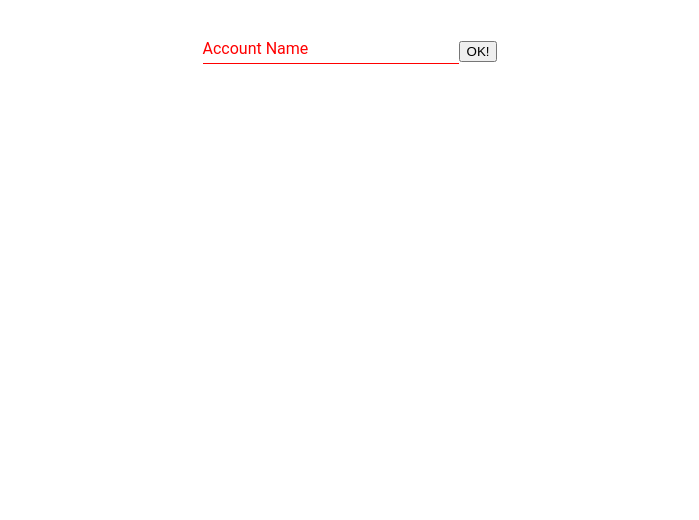
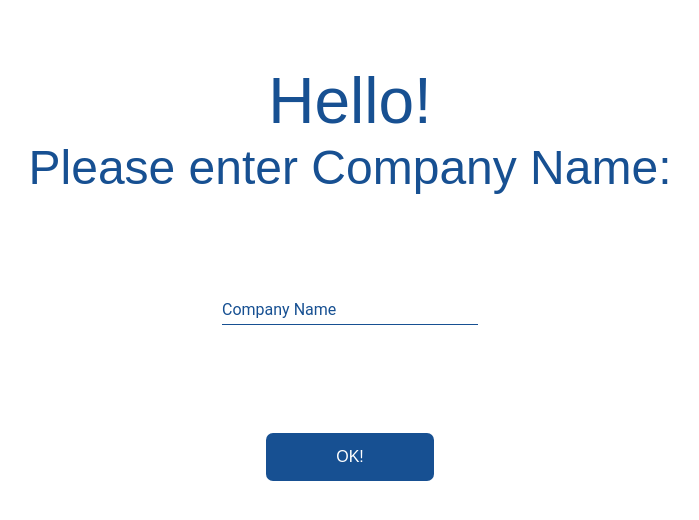
Before and after one commit to angieshu/Ridealong-React-NodeJS, a React app in the folder client/: page /customer/1 in a window 1280 px wide. Shown: the whole page, without its empty margins (290-989 px from the left). Built offline with nearby package versions, Linux system fonts and the light colour scheme.

Commit message:
finished functionality. working on design

```diff
--- a/client/src/components/App.js
+++ b/client/src/components/App.js
@@ -6,15 +6,26 @@ import TextField from 'material-ui/TextField';
 import '../css/App.css';
 
 import Customer from './Customer';
+import EnterCustomer from './EnterCustomer';
 
 class App extends Component {
 
 	state = {
 		customerName: "",
+		error: ""
 	}
 
-	handleClick() {
-		this.setState({ customerName: document.getElementById('customerName').value });
+	componentDidMount() {
+		// document.body.style.backgroundColor = `#175092`;
+	}
+
+	handleCustomerName(customerName) {
+		// console.log('intht eapp');
+		this.setState({ customerName: customerName });
+	}
+
+	clearCustomerName() {
+		this.setState({ customerName: "" });
 	}
 
 	render() {
@@ -22,19 +33,8 @@ class App extends Component {
 			<MuiThemeProvider>
 				<div className="App">
 					{this.state.customerName === "" ?
-						<div>
-							<TextField
-								id="customerName"
-								hintText="Account Name"
-								floatingLabelText="Account Name"
-								inputStyle={{ color: `#383838` }}
-								underlineStyle={{ borderColor: `red` }}
-								underlineFocusStyle={{ display: `none` }}
-								floatingLabelStyle={{ color: `red` }}
-							/>
-							<button onClick={this.handleClick.bind(this)}>OK!</button>
-						</div> :
-						<Customer customerName={this.state.customerName} />
+						<EnterCustomer handleCustomerName={this.handleCustomerName.bind(this)} /> :
+						<Customer clearCustomerName={this.clearCustomerName.bind(this)} customerName={this.state.customerName} />
 					}
 				</div>
 			</MuiThemeProvider>
--- a/client/src/components/Customer.js
+++ b/client/src/components/Customer.js
@@ -1,13 +1,17 @@
 import React, { Component } from 'react';
 import axios from 'axios';
 // import '../css/App.css';
+
+import Media from './Media';
+import Error from './Error';
 
 class Customer extends Component {
 
 	state = {
 		info: [],
 		media: [],
-		error: ""
+		error: "",
+		errorCode: -1
 	}
 
 	componentDidMount() {
@@ -23,12 +27,16 @@ class Customer extends Component {
 		}).then((res) => {
 			return res.data;
 		}).then((res) => {
-			if (res.errorCode === 401) {
-				this.setState({ error: `Company Name ${this.state.customerName} not found!`});
+			if (res === "") {
+				this.setState({
+					error: `${this.props.customerName} not found!`,
+					errorCode: 401
+				});
 			} else if (res.errorCode === 0) {
 				this.setState({
 					info: res.info,
-					media: res.media
+					media: res.media,
+					errorCode: 0
 				});
 			} else {
 				this.setState({ error: 'An error occured.' });
@@ -36,18 +44,31 @@ class Customer extends Component {
 		}).catch((e) => this.setState({ error: 'An error occured.'}));
 	}
 
+	// clearData() {
+	// 	this.setState({})
+	// }
+
+	clearCustomerName() {
+		this.props.clearCustomerName();
+	}
+
 	render() {
+		let errorCode = this.state.errorCode;
 		return (
 			<div className="App">
-				{this.state.info.length === 0 ?
+				{errorCode === -1 ?
 					<div> Loading... </div> :
+					<div>{errorCode !== 0 ?
+						<Error clearCustomerName={() => this.clearCustomerName()} msg={this.state.error} /> :
 						<div>
 							Name: {this.state.info.CustomerName}
 							<br/>
 							Division: {this.state.info.Division}
 							<br/>
 							Roles: {this.state.info.RolesDisplay}
+							<Media media={this.state.media} />
 						</div>
+					}</div>
 				}
 			</div>
 		);
--- /dev/null
+++ b/client/src/components/EnterCustomer.js
@@ -0,0 +1,40 @@
+import React, { Component } from 'react';
+
+import MuiThemeProvider from 'material-ui/styles/MuiThemeProvider';
+import TextField from 'material-ui/TextField';
+
+import '../css/App.css';
+
+class EnterCustomer extends Component {
+
+	handleClick() {
+		// console.log('here');
+		this.props.handleCustomerName(document.getElementById('customerName').value);
+		// this.setState({ customerName: document.getElementById('customerName').value });
+	}
+
+	render() {
+		return (
+			<MuiThemeProvider>
+				<div className="App">
+					<p className="hello-hello">Hello!</p>
+					<p className="hello-please">Please enter Company Name:</p>
+					<br />
+					<TextField
+						id="customerName"
+						hintText="Company Name"
+						floatingLabelText="Company Name"
+						inputStyle={{ color: `#175092` }}
+						underlineStyle={{ borderColor: `#175092` }}
+						underlineFocusStyle={{ display: `none` }}
+						floatingLabelStyle={{ color: `#175092` }}
+					/>
+					<br />
+					<button className="ok-btn" onClick={this.handleClick.bind(this)}>OK!</button>
+				</div>
+			</MuiThemeProvider>
+		);
+	}
+}
+
+export default EnterCustomer;
--- /dev/null
+++ b/client/src/components/Error.js
@@ -0,0 +1,44 @@
+import React, { Component } from 'react';
+
+import '../css/App.css';
+
+import Customer from './Customer';
+import EnterCustomer from './EnterCustomer';
+
+class Error extends Component {
+
+	state = {
+		sec: 4
+	}
+
+	constructor() {
+		super();
+		this.timer = 0;
+	}
+
+	componentDidMount() {
+		this.timer = setInterval(() => {
+			let sec = this.state.sec - 1;
+			this.setState({ sec});
+
+			if (sec === 0) {
+				this.props.clearCustomerName();
+				clearInterval(this.timer);
+			}
+		}, 1000);
+
+	}
+
+	render() {
+		return (
+			<div className="App">
+				<p className="hello-hello">Oops...</p>
+				<p className="hello-please">{this.props.msg}</p>
+				<p className="try-again">Please try again later!</p>
+				<p className="countdown">The page will be reloaded in {this.state.sec} sec..</p>
+			</div>
+		);
+	}
+}
+
+export default Error;
--- /dev/null
+++ b/client/src/components/Media.js
@@ -0,0 +1,32 @@
+import React, { Component } from 'react';
+
+import MuiThemeProvider from 'material-ui/styles/MuiThemeProvider';
+
+// import '../css/App.css';
+
+class Media extends Component {
+
+	state = {
+		customerName: "",
+	}
+
+	handleClick() {
+		// this.setState({ customerName: document.getElementById('customerName').value });
+	}
+
+	render() {
+		return (
+			<MuiThemeProvider>
+				<div className="App">
+					{this.props.media.map(el =>
+						<div key={el.__pkAssestsID}>
+							<img src={el.Media} alt=""/>
+						</div>
+					)}
+				</div>
+			</MuiThemeProvider>
+		);
+	}
+}
+
+export default Media;
--- a/client/src/css/App.css
+++ b/client/src/css/App.css
@@ -1,5 +1,7 @@
 .App {
   text-align: center;
+  margin-top: auto;
+  margin-bottom: auto;
 }
 
 .App-logo {
@@ -22,6 +24,55 @@
   font-size: large;
 }
 
+.hello-hello, .hello-please, .try-again, .countdown {
+	font-weight: 100;
+	color: #175092;
+}
+.hello-hello {
+	font-size: 4em;
+}
+
+.hello-please, .try-again {
+	font-size: 1.5em;
+	margin-top: -1.3em;
+}
+
+.hello-please {
+	font-size: 3em;
+}
+
+.countdown {
+	font-size: .8em;
+}
+
+.ok-btn {
+	margin-top: 100px;
+	background-color:#175092;
+	-moz-border-radius:9px;
+	-webkit-border-radius:9px;
+	border-radius:7px;
+	border-width: 0px;
+	display:inline-block;
+	cursor:pointer;
+	color:#ffffff;
+	font-family:Arial;
+	font-size:16px;
+	padding:15px 70px;
+	text-decoration:none;
+	text-shadow:0px 5px 0px #175092;
+}
+.ok-btn:hover {
+	background-color:#14457d;
+}
+.ok-btn:active {
+	position:relative;
+	top:1px;
+}
+
+.ok-btn:focus {
+
+}
+
 @keyframes App-logo-spin {
   from { transform: rotate(0deg); }
   to { transform: rotate(360deg); }
--- a/client/src/index.js
+++ b/client/src/index.js
@@ -4,7 +4,6 @@ import ReactDOM from 'react-dom';
 import './index.css';
 
 import App from './components/App';
-import Customer from './components/Customer';
 
 // import registerServiceWorker from './registerServiceWorker';
 
```
Lines whose indentation alone changed are shown as unchanged.
